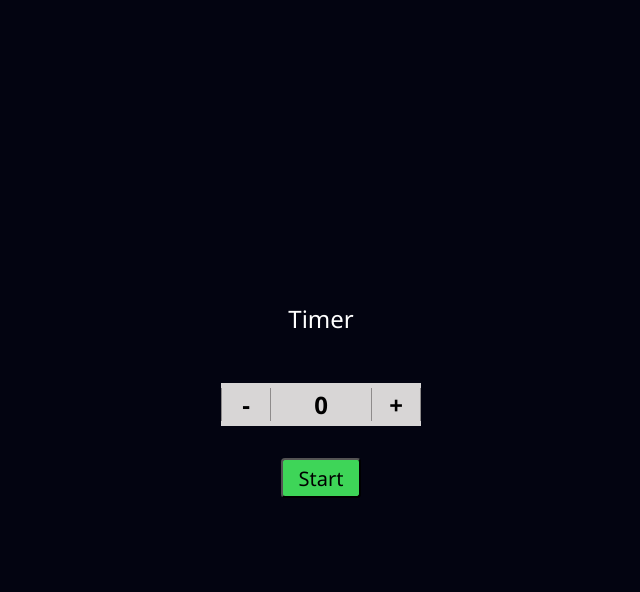
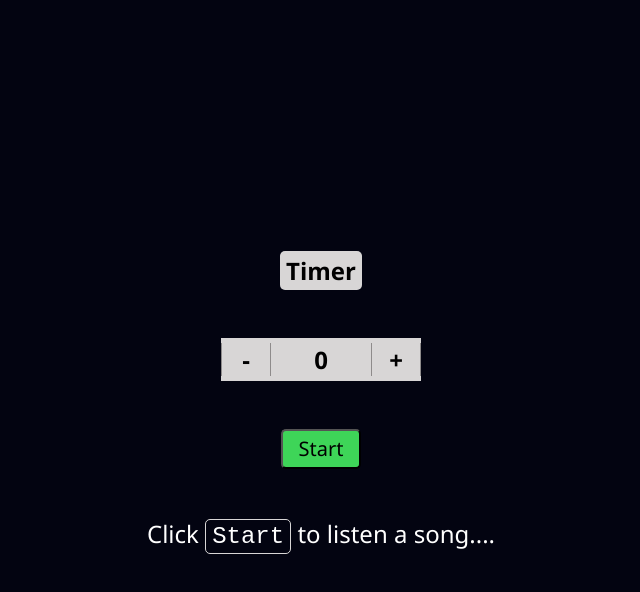
Before and after one commit to Dinesh4762/timer, a plain HTML site: page index.html in a window 1280 px wide. Both pictures are taken after a click on the button "Start". Shown: the whole page, without its empty margins (319-959 px from the left). Drawn offline with Linux system fonts and the light colour scheme.

Commit message:
Added music and mouseup/mousedown feature

```diff
--- a/index.html
+++ b/index.html
@@ -8,7 +8,7 @@
   </head>
   <body>
     <div id="wrapper">
-      <p>Timer</p>
+      <p id="timer-para">Timer</p>
       <div id="main">
         <div id="decrementer" class="same">-</div>
         <div id="timer" class="same">0</div>
@@ -18,6 +18,9 @@
       <div id="actual-timer"></div>
 
       <button class="start" onclick="startTimer()">Start</button>
+      <p id="last-para">
+        Click <code id="code">Start</code> to listen a song....
+      </p>
     </div>
     <script src="timer.js"></script>
   </body>
--- a/styles.css
+++ b/styles.css
@@ -1,18 +1,19 @@
-*{
-    margin:0 ;
-    padding:0;
+* {
+  margin: 0;
+  padding: 0;
   box-sizing: border-box;
   /* outline: 1px solid rgba(238, 7, 7, 0.79); */
 }
 
-body ,html{
+body,
+html {
   height: 100%;
   width: 100%;
-    font-family:'Segoe UI', Tahoma, Geneva, Verdana, sans-serif;
+  font-family: "Segoe UI", Tahoma, Geneva, Verdana, sans-serif;
   color: white;
 }
 
-#wrapper{
+#wrapper {
   background-color: rgb(3, 4, 17);
   width: 100%;
   height: 100%;
@@ -22,16 +23,18 @@ body ,html{
 
   justify-content: center;
   align-items: center;
-
+}
+#wrapper p {
+  font-size: 1.5rem;
 }
 
-#main{
+#main {
   position: relative;
   margin-top: 3rem;
+  margin-bottom: 3rem;
   display: grid;
   grid-template-columns: 50px auto 50px;
   text-align: center;
-
 
   width: 200px;
   height: auto;
@@ -42,16 +45,15 @@ body ,html{
   font-size: 1.5rem;
 }
 
-#actual-timer{
-
+#actual-timer {
   z-index: 10;
-    background-color:rgb(3, 4, 17);
+  background-color: rgb(3, 4, 17);
   position: absolute;
   top: 50%;
   left: 50%;
-    transform: translate(-50%, -60%);
-
-    padding:10px !important;
+  transform: translate(-50%, -88%);
+  border: #3ed558;
+  padding: 10px !important;
   padding-top: 8px !important;
 
   height: 100px;
@@ -63,38 +65,48 @@ body ,html{
   text-align: center;
 
   visibility: hidden;
-
 }
 
-#wrapper p{
-    font-size: 1.5rem;
-
-
-}
-#incrementer , #decrementer {
+#incrementer,
+#decrementer {
   user-select: none;
   border-left: 1px solid rgb(142, 139, 139);
   border-right: 1px solid rgb(142, 139, 139);
 }
 
-#timer{
+#timer {
   overflow-x: auto;
+  text-align: center;
 }
 
-.start{
+.start {
   position: relative;
   z-index: 12;
   height: 40px;
   width: 80px;
-    margin-top: 2rem;
-    border-radius: 4px;
-    font-size : 20px;
-    font-family:'Segoe UI', Tahoma, Geneva, Verdana, sans-serif;
+  /* margin-top: 2rem; */
+  border-radius: 5px;
+  font-size: 20px;
+  font-family: "Segoe UI", Tahoma, Geneva, Verdana, sans-serif;
   font-weight: 500;
 
   background-color: #3ed558;
 }
 
-.button-disabled{
-    cursor:not-allowed;
+#code {
+  width: auto;
+  padding: 3px 6px;
+  border-radius: 5px;
+  border: 1px solid #d8d6d6;
 }
+#timer-para {
+  width: auto;
+  padding: 3px 6px;
+  border-radius: 5px;
+  background-color: #d8d6d6;
+  color: black;
+  font-weight: 600;
+}
+#last-para {
+  margin-top: 2em;
+}
--- a/timer.js
+++ b/timer.js
@@ -1,3 +1,5 @@
+let audio = new Audio("music.mp3");
+
 let inc = document.querySelector("#incrementer");
 let dec = document.querySelector("#decrementer");
 
@@ -15,12 +17,31 @@ function decreaser() {
     num.textContent = timer + "s";
   }
 }
+inc.addEventListener("mousedown", function () {
+  // Start incrementing when the button is pressed and hold
+  intervalId = setInterval(increaser, 50);
+});
+
+// Event listener for the mouseup event
+inc.addEventListener("mouseup", function () {
+  // Stop incrementing when the button is released
+  clearInterval(intervalId);
+});
+
+dec.addEventListener("mousedown", function () {
+  intervalId = setInterval(decreaser, 50);
+});
+
+dec.addEventListener("mouseup", function () {
+  clearInterval(intervalId);
+});
 
 inc.addEventListener("click", increaser);
 
 dec.addEventListener("click", decreaser);
 
 function startTimer() {
+  document.querySelector(".start").disabled = true;
   let counter = parseInt(num.textContent);
 
   let showCounter = setInterval(() => {
@@ -31,6 +52,8 @@ function startTimer() {
         toHide.style.visibility = "visible";
       }, 300);
       num.textContent = 0;
+      audio.pause();
+      document.querySelector(".start").disabled = false;
     }
 
     toShow.textContent = counter + "s";
@@ -43,4 +66,5 @@ function startTimer() {
   toHide.style.visibility = "hidden";
   toShow.setAttribute("style", "visibility:visible;");
   toShow.textContent = "";
+  audio.play();
 }
```
Also changed, not shown: 1 other file. Lines whose indentation alone changed are shown as unchanged.
